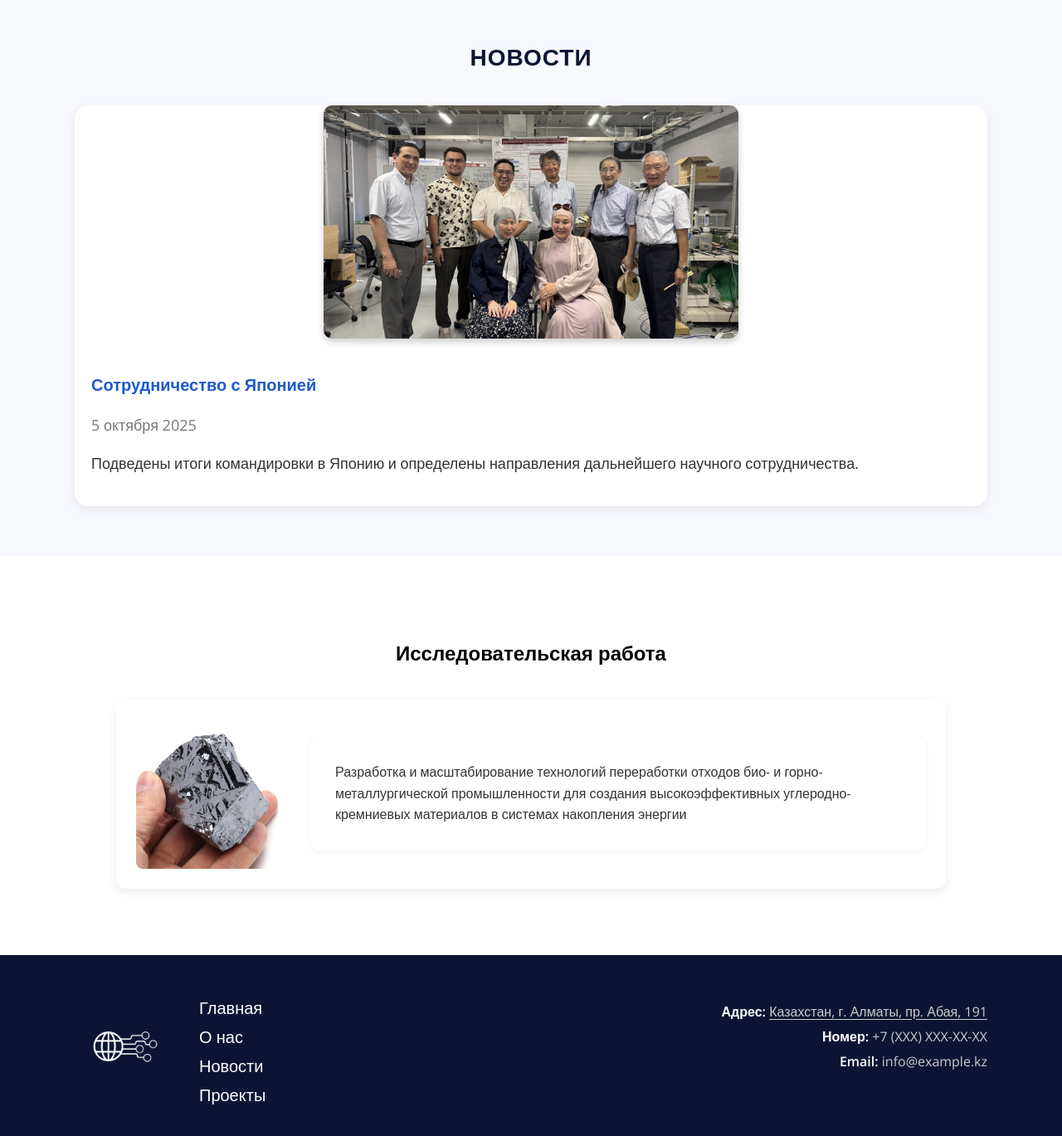
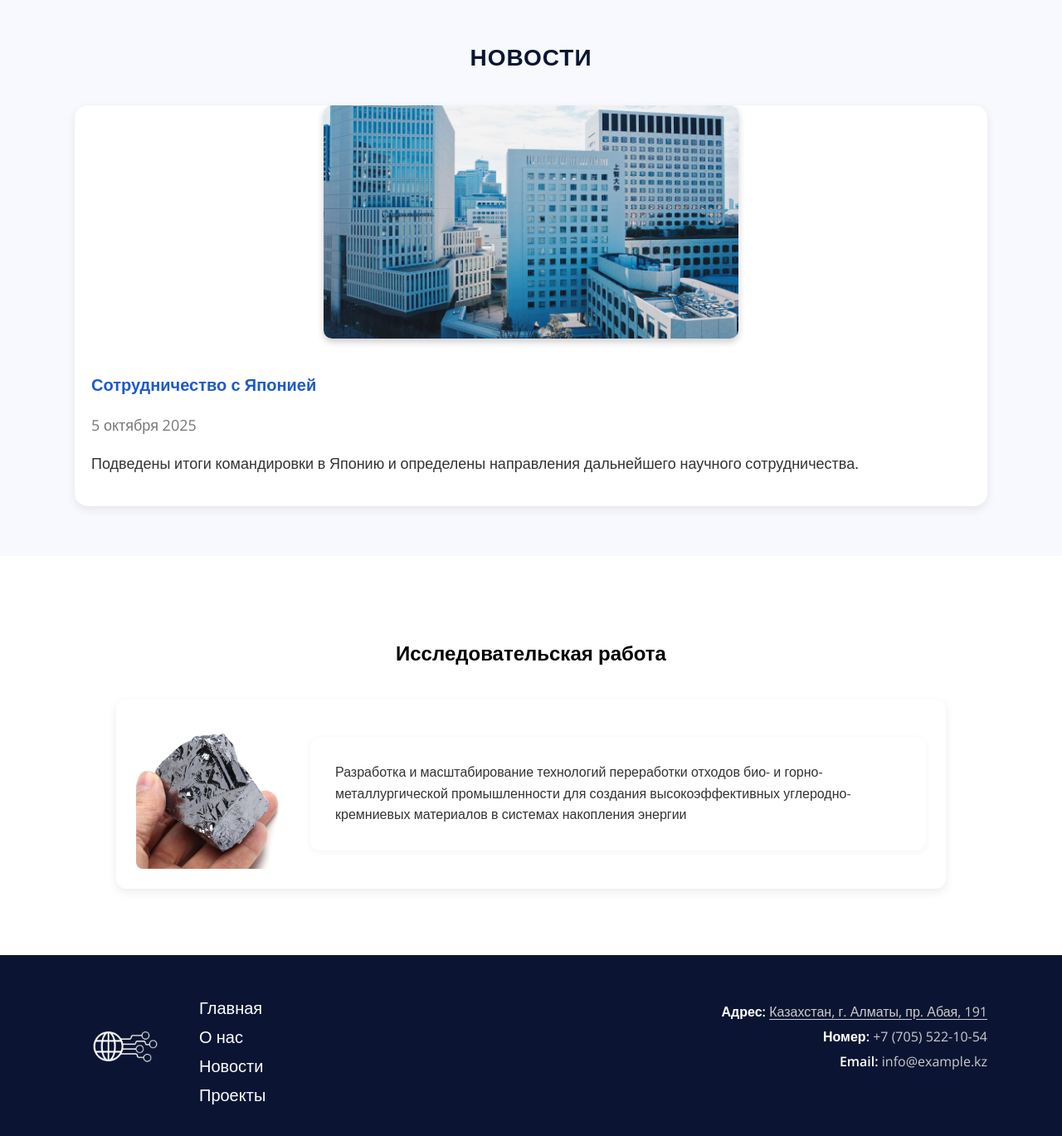
Before and after one commit to shikotai/scnt, a React (Create React App) app: page / in a window 1280 px wide. Shown: the part 910-2279 px from the top of the page at 83% size. Built offline with nearby package versions, Linux system fonts and the light colour scheme.

Commit message:
small first tweaks

```diff
--- a/src/components/NewsCarousel/NewsCarousel.css
+++ b/src/components/NewsCarousel/NewsCarousel.css
@@ -80,12 +80,13 @@ body {
    =============================== */
 .news-image {
   width: 100%;
-  aspect-ratio: 16 / 9;
+  height: 380px;
   object-fit: cover;
   display: block;
   border-top-left-radius: 12px;
   border-top-right-radius: 12px;
 }
+
 
 /* ===============================
    CONTENT
--- a/src/components/NewsCarousel/NewsCarousel.tsx
+++ b/src/components/NewsCarousel/NewsCarousel.tsx
@@ -16,7 +16,7 @@ const NewsCarousel: React.FC = () => {
           <Link to="/news/japan-news" className="news-link">
             <div className="news-card">
               <img
-                src="/images/news/japan-collab.jpg"
+                src="/images/news/japan-collab.png"
                 alt={t("newsCarousel.items.japanCollab.title")}
                 className="news-image"
               />
--- a/src/lang/translations.ts
+++ b/src/lang/translations.ts
@@ -27,7 +27,7 @@ export const translations = {
         addressLabel: "Адрес:",
         addressValue: "Казахстан, г. Алматы, пр. Абая, 191",
         phoneLabel: "Номер:",
-        phoneValue: "+7 (XXX) XXX-XX-XX",
+        phoneValue: "+7 (705) 522-10-54",
         emailLabel: "Email:",
         emailValue: "info@example.kz",
       },
```
Also changed, not shown: public/images/news/japan-collab.jpg (deleted), public/images/news/japan-collab.png (added), src/components/ProjectsSection/ProjectsSection.css (line endings or trailing spaces).
